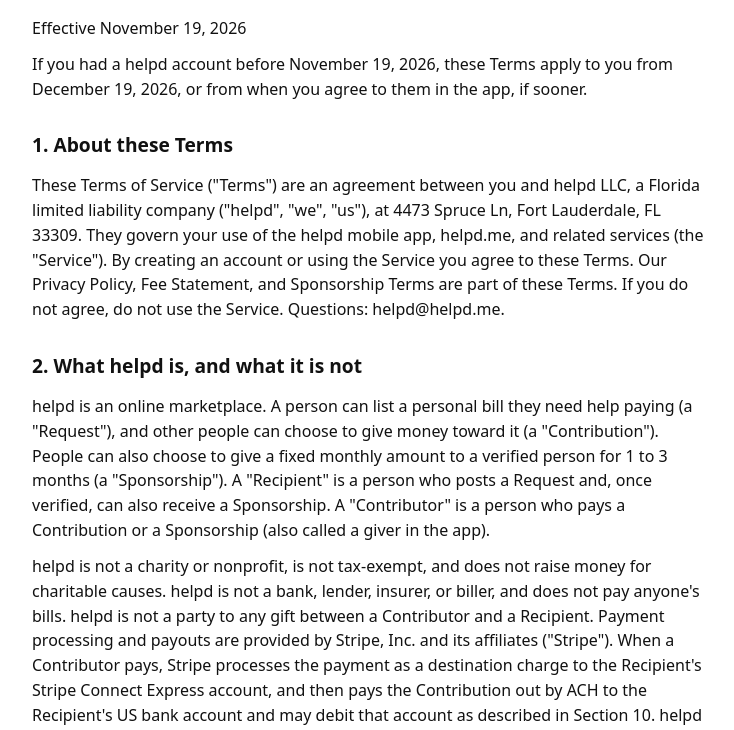
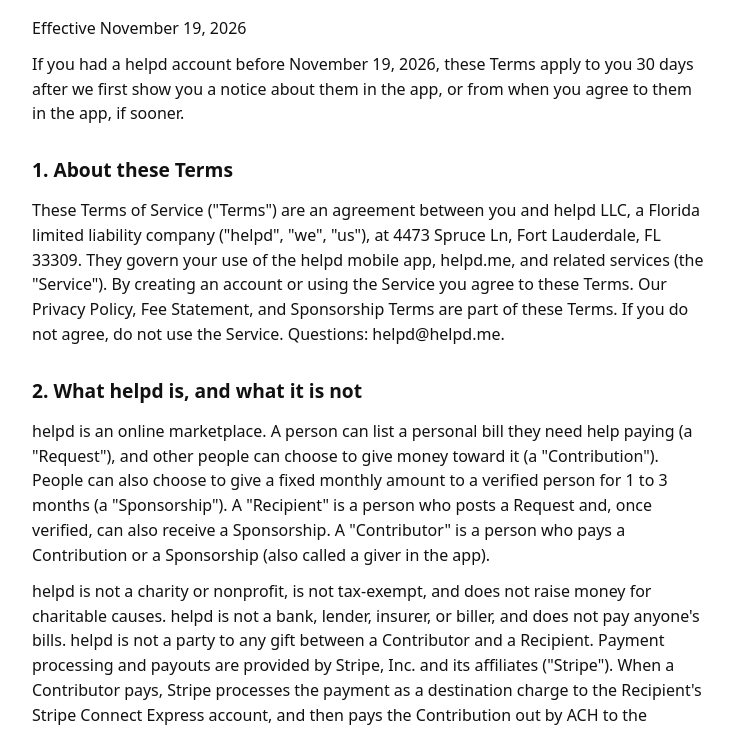
Before and after one commit to raffaelp1986/helpd-landing, a plain HTML site: page terms/index.html in a window 1280 px wide. Shown: the part 70-800 px from the top of the page, without its empty margins (272-1006 px from the left). Drawn offline with Linux system fonts and the light colour scheme.

Commit message:
Apply existing-account Terms and Privacy 30 days after the in-app notice.
Co-authored-by: raffaelp1986 <raffaelp1986@users.noreply.github.com>

```diff
--- a/terms/index.html
+++ b/terms/index.html
@@ -13,7 +13,7 @@
     <header>
       <h1>helpd Terms of Service</h1>
       <p>Effective November 19, 2026</p>
-      <p>If you had a helpd account before November 19, 2026, these Terms apply to you from December 19, 2026, or from when you agree to them in the app, if sooner.</p>
+      <p>If you had a helpd account before November 19, 2026, these Terms apply to you 30 days after we first show you a notice about them in the app, or from when you agree to them in the app, if sooner.</p>
     </header>
     <section id="1-about-these-terms">
     <h2>1. About these Terms</h2>
```
Also changed, not shown: privacy/index.html (+1 -1 lines).
